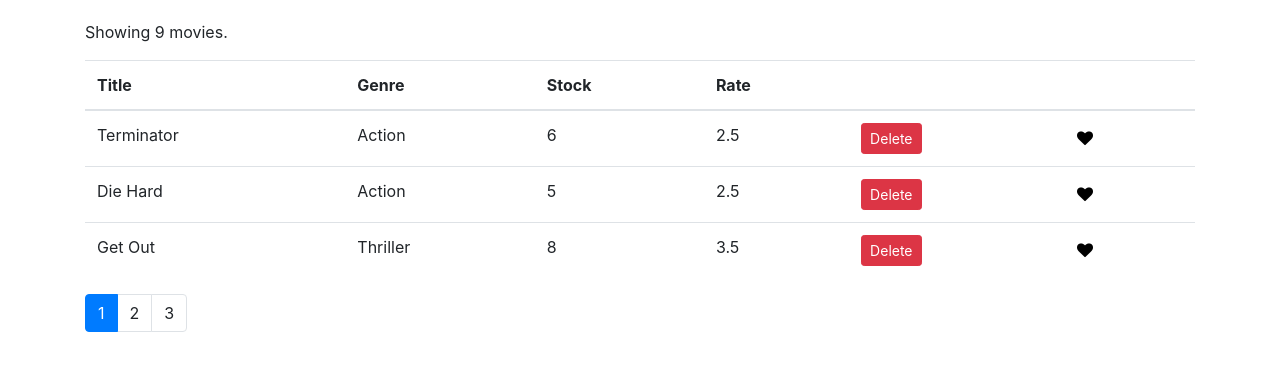
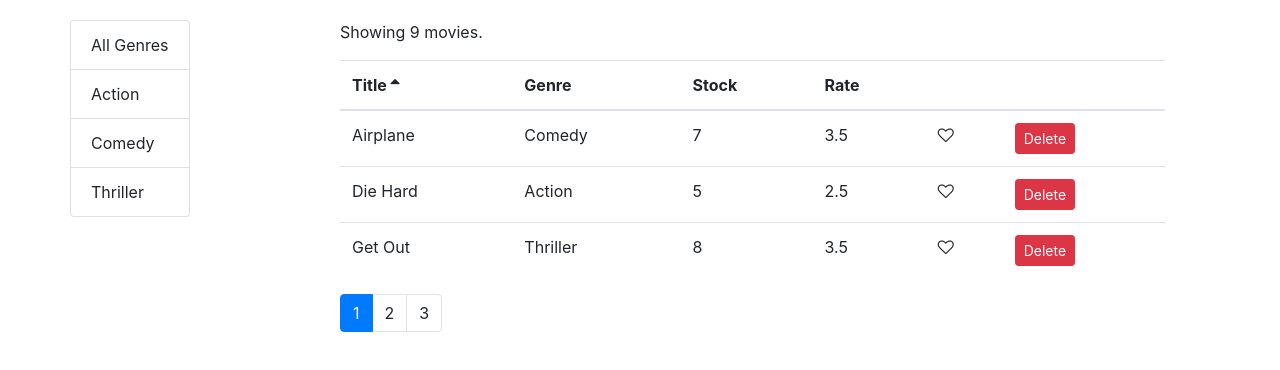
Before and after one commit to StiliyanDyankov/vidly-react, a React (Create React App) app in the folder vidly/: page / in a window 1280 px wide. Shown: the top 370 px of the page. Built offline with nearby package versions, Linux system fonts and the light colour scheme.

Commit message:
Refactoring code and cleaning up errors

```diff
--- a/vidly/src/components/common/like.jsx
+++ b/vidly/src/components/common/like.jsx
@@ -1,17 +1,16 @@
-import React, { Component } from "react";
+import React from "react";
 
-class Like extends Component {
-    renderClass() {
-        let likeClass = "visible fa fa-heart";
-        if (!this.props.movie.isLiked) likeClass += "-o";
-        return likeClass;
-    }
-
-    render() {
-        return (
-            <i style={{"cursor": "pointer"}} className={this.renderClass()}></i>
-        );
-    }
-}
+const Like = (props) => {
+    let classes = "fa fa-heart";
+    if (!props.liked) classes += "-o";
+    return (
+        <i
+            onClick={props.onClick}
+            style={{ cursor: "pointer" }}
+            className={classes}
+            aria-hidden="true"
+        />
+    );
+};
 
 export default Like;
--- /dev/null
+++ b/vidly/src/components/common/listGroup.jsx
@@ -0,0 +1,31 @@
+import React from "react";
+
+const ListGroup = (props) => {
+    const { items, textProperty, valueProperty, onItemSelect, selectedItem } =
+        props;
+
+    return (
+        <ul className="list-group">
+            {items.map((item) => (
+                <li
+                    onClick={() => onItemSelect(item)}
+                    key={item[valueProperty]}
+                    className={
+                        item === selectedItem
+                            ? "list-group-item active"
+                            : "list-group-item"
+                    }
+                >
+                    {item[textProperty]}
+                </li>
+            ))}
+        </ul>
+    );
+};
+
+ListGroup.defaultProps = {
+    textProperty: "name",
+    valueProperty: "_id",
+};
+
+export default ListGroup;
--- /dev/null
+++ b/vidly/src/components/common/table.jsx
@@ -0,0 +1,14 @@
+import React from "react";
+import TableHeader from "./tableHeader"
+import TableBody from "./tableBody";
+
+const Table = ({ columns, sortColumn, onSort, data }) => {
+  return (
+    <table className="table">
+      <TableHeader columns={columns} sortColumn={sortColumn} onSort={onSort} />
+      <TableBody columns={columns} data={data} />
+    </table>
+  );
+};
+
+export default Table;
--- /dev/null
+++ b/vidly/src/components/common/tableBody.jsx
@@ -0,0 +1,33 @@
+import React, { Component } from "react";
+import _ from "lodash";
+
+class TableBody extends Component {
+    renderCell = (item, column) => {
+        if (column.content) return column.content(item);
+
+        return _.get(item, column.path);
+    };
+
+    createKey = (item, column) => {
+        return item._id + (column.path || column.key);
+    };
+
+    render() {
+        const { data, columns } = this.props;
+        return (
+            <tbody>
+                {data.map((item) => (
+                    <tr key={item._id}>
+                        {columns.map((column) => (
+                            <td key={this.createKey(item, column)}>
+                                {this.renderCell(item, column)}
+                            </td>
+                        ))}
+                    </tr>
+                ))}
+            </tbody>
+        );
+    }
+}
+
+export default TableBody;
--- /dev/null
+++ b/vidly/src/components/common/tableHeader.jsx
@@ -0,0 +1,42 @@
+import React, { Component } from "react";
+
+class TableHeader extends Component {
+    raiseSort = (path) => {
+        const sortColumn = { ...this.props.sortColumn };
+        if (sortColumn.path === path)
+            sortColumn.order = sortColumn.order === "asc" ? "desc" : "asc";
+        else {
+            sortColumn.path = path;
+            sortColumn.order = "asc";
+        }
+        this.props.onSort(sortColumn);
+    };
+
+    renderSortIcon = column => {
+        const { sortColumn } = this.props;
+
+        if (column.path !== sortColumn.path) return null;
+        if (sortColumn.order === "asc") return <i className="fa fa-sort-asc" />;
+        return <i className="fa fa-sort-desc" />;
+    };
+
+    render() {
+        return (
+            <thead>
+                <tr>
+                    {this.props.columns.map((column) => (
+                        <th
+                            className="clickable"
+                            key={column.path || column.key}
+                            onClick={() => this.raiseSort(column.path)}
+                        >
+                            {column.label} {this.renderSortIcon(column)}
+                        </th>
+                    ))}
+                </tr>
+            </thead>
+        );
+    }
+}
+
+export default TableHeader;
--- a/vidly/src/components/movies.jsx
+++ b/vidly/src/components/movies.jsx
@@ -1,20 +1,29 @@
 import React, { Component } from "react";
 import { getMovies } from "../services/fakeMovieService";
-import Like from "./common/like";
 import Pagination from "./common/pagination";
 import { paginate } from "../utils/paginate";
+import ListGroup from "./common/listGroup";
+import { getGenres } from "../services/fakeGenreService";
+import MoviesTable from "./moviesTable";
+import _ from "lodash";
 
 class Movies extends Component {
     state = {
-        movies: getMovies(),
+        movies: [],
+        genres: [],
+        currentPage: 1,
         pageSize: 3,
-        currentPage: 1,
+        sortColumn: { path: 'title', order: "asc" },
     };
 
+    componentDidMount() {
+        const genres = [{ _id: "", name: "All Genres" }, ...getGenres()];
+
+        this.setState({ movies: getMovies(), genres });
+    }
+
     handleDelete = (movie) => {
-        const movies = this.state.movies.filter(
-            (movieArg) => movieArg !== movie
-        );
+        const movies = this.state.movies.filter(m => m._id !== movie._id);
         this.setState({ movies });
     };
 
@@ -30,65 +39,73 @@
         this.setState({ currentPage: page });
     };
 
+    handleGenreSelect = (genre) => {
+        this.setState({ selectedGenre: genre, currentPage: 1 });
+    };
+
+    handleSort = (sortColumn) => {
+        this.setState({sortColumn});
+    };
+
+    getPagedData = () => {
+        const {
+          pageSize,
+          currentPage,
+          sortColumn,
+          selectedGenre,
+          movies: allMovies
+        } = this.state;
+
+        const filtered =
+          selectedGenre && selectedGenre._id
+            ? allMovies.filter(m => m.genre._id === selectedGenre._id)
+            : allMovies;
+
+        const sorted = _.orderBy(filtered, [sortColumn.path], [sortColumn.order]);
+
+        const movies = paginate(sorted, currentPage, pageSize);
+
+        return { totalCount: filtered.length, data: movies };
+      };
+
     render() {
         const { length: count } = this.state.movies;
         const {
             currentPage,
             pageSize,
-            movies: allMovies,
+            sortColumn,
         } = this.state;
 
         if (count === 0) return <p>There are no movies in the DB.</p>;
 
-        const movies = paginate(allMovies, currentPage, pageSize);
+        const { totalCount, data: movies } = this.getPagedData();
 
         return (
-            <div>
-                <p>Showing {count} movies.</p>
-                <table className="table">
-                    <thead>
-                        <tr>
-                            <th>Title</th>
-                            <th>Genre</th>
-                            <th>Stock</th>
-                            <th>Rate</th>
-                            <th></th>
-                            <th></th>
-                        </tr>
-                    </thead>
-                    <tbody>
-                        {movies.map((movie) => (
-                            <tr key={movie._id}>
-                                <td>{movie.title}</td>
-                                <td>{movie.genre.name}</td>
-                                <td>{movie.numberInStock}</td>
-                                <td>{movie.dailyRentalRate}</td>
-                                <td>
-                                    <button
-                                        onClick={() => this.handleDelete(movie)}
-                                        className="btn btn-danger btn-sm"
-                                    >
-                                        Delete
-                                    </button>
-                                </td>
-                                <td>
-                                    <button
-                                        className="invisible"
-                                        onClick={() => this.handleLike(movie)}
-                                    >
-                                        <Like movie={movie} />
-                                    </button>
-                                </td>
-                            </tr>
-                        ))}
-                    </tbody>
-                </table>
-                <Pagination
-                    itemsCount={count}
-                    pageSize={pageSize}
-                    currentPage={currentPage}
-                    onPageChange={this.handlePageChange}
-                />
+            <div className="row">
+                <div className="col-3 row">
+                    <ListGroup
+                        items={this.state.genres}
+                        selectedItem={this.state.selectedGenre}
+                        onItemSelect={this.handleGenreSelect}
+                    />
+                </div>
+
+                <div className="col-9">
+                    <p>Showing {totalCount} movies.</p>
+                    <MoviesTable
+                        movies={movies}
+                        sortColumn={sortColumn}
+                        onLike={this.handleLike}
+                        onDelete={this.handleDelete}
+                        onSort={this.handleSort}
+                    />
+                    <Pagination
+                        itemsCount={totalCount}
+                        pageSize={pageSize}
+                        currentPage={currentPage}
+                        onPageChange={this.handlePageChange}
+                    />
+                </div>
             </div>
         );
     }
--- /dev/null
+++ b/vidly/src/components/moviesTable.jsx
@@ -0,0 +1,47 @@
+import React, { Component } from "react";
+import Like from "./common/like";
+import Table from "./common/table";
+
+class MoviesTable extends Component {
+    columns = [
+        { path: "title", label: "Title" },
+        { path: "genre.name", label: "Genre" },
+        { path: "numberInStock", label: "Stock" },
+        { path: "dailyRentalRate", label: "Rate" },
+        {
+            key: "like",
+            content: (movie) => (
+                <Like
+                    liked={movie.liked}
+                    onClick={() => this.props.onLike(movie)}
+                />
+            ),
+        },
+        {
+            key: "delete",
+            content: (movie) => (
+                <button
+                    onClick={() => this.props.onDelete(movie)}
+                    className="btn btn-danger btn-sm"
+                >
+                    Delete
+                </button>
+            ),
+        },
+    ];
+
+    render() {
+        const { movies, onSort, sortColumn } = this.props;
+
+        return (
+            <Table
+                columns={this.columns}
+                data={movies}
+                sortColumn={sortColumn}
+                onSort={onSort}
+            />
+        );
+    }
+}
+
+export default MoviesTable;
--- a/vidly/src/index.css
+++ b/vidly/src/index.css
@@ -1,14 +1,18 @@
 body {
-  margin: 0;
-  padding: 20px 0 0 0;
-  font-family: -apple-system, BlinkMacSystemFont, 'Segoe UI', 'Roboto', 'Oxygen',
-    'Ubuntu', 'Cantarell', 'Fira Sans', 'Droid Sans', 'Helvetica Neue',
-    sans-serif;
-  -webkit-font-smoothing: antialiased;
-  -moz-osx-font-smoothing: grayscale;
+    margin: 0;
+    padding: 20px 0 0 0;
+    font-family: -apple-system, BlinkMacSystemFont, "Segoe UI", "Roboto",
+        "Oxygen", "Ubuntu", "Cantarell", "Fira Sans", "Droid Sans",
+        "Helvetica Neue", sans-serif;
+    -webkit-font-smoothing: antialiased;
+    -moz-osx-font-smoothing: grayscale;
+}
+
+.clickable {
+    cursor: pointer;
 }
 
 code {
-  font-family: source-code-pro, Menlo, Monaco, Consolas, 'Courier New',
-    monospace;
+    font-family: source-code-pro, Menlo, Monaco, Consolas, "Courier New",
+        monospace;
 }
```
